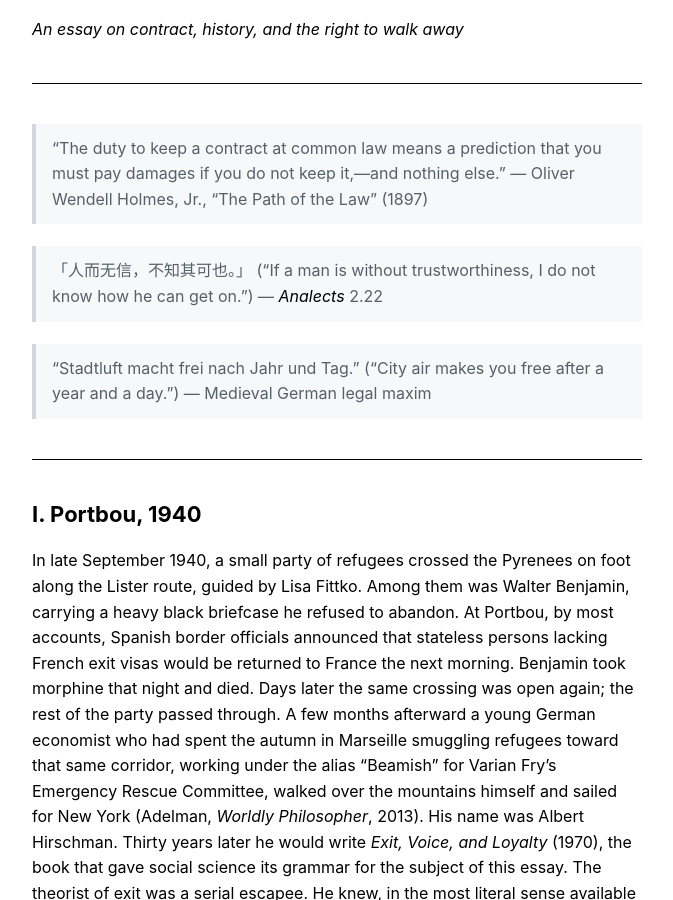
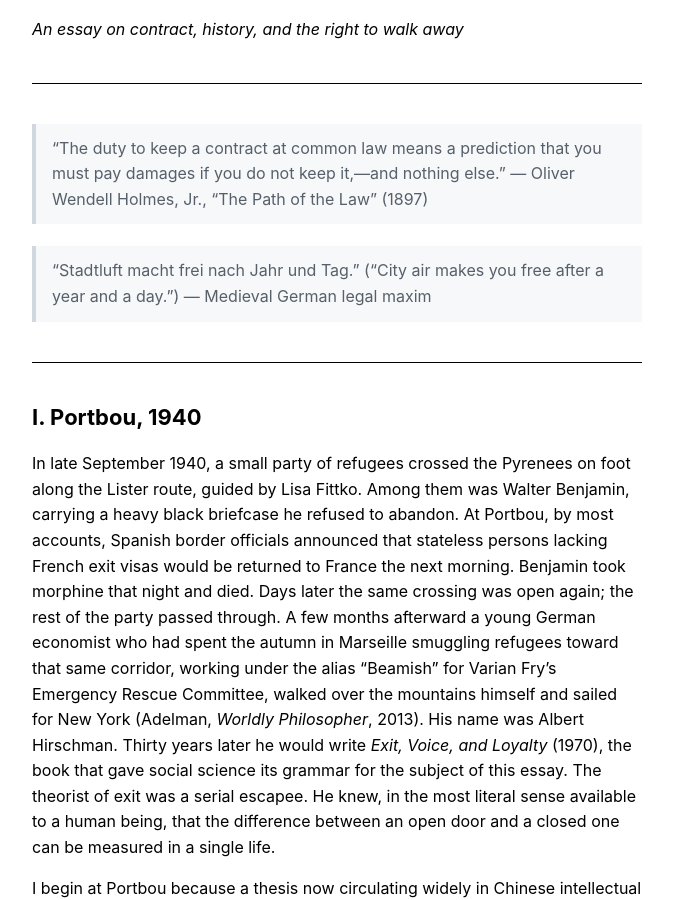
Before and after one commit to elemer1/elemer1.github.io, a Jekyll site: the page built from _markdown/The Price of Leaving.md, in a window 1280 px wide and 900 px high, scrolled down 368 px. Shown: the whole window, without its empty margins (303-976 px from the left). Built offline with Jekyll 4.4.1, drawn with Linux system fonts in a browser that asks for light colours.

Commit message:
Update The Price of Leaving.md

```diff
--- a/_markdown/The Price of Leaving.md
+++ b/_markdown/The Price of Leaving.md
@@ -13,9 +13,6 @@ math: false
 
 > "The duty to keep a contract at common law means a prediction that you must pay damages if you do not keep it,—and nothing else."
 > — Oliver Wendell Holmes, Jr., "The Path of the Law" (1897)
-
-> 「人而无信，不知其可也。」 ("If a man is without trustworthiness, I do not know how he can get on.")
-> — *Analects* 2.22
 
 > "Stadtluft macht frei nach Jahr und Tag." ("City air makes you free after a year and a day.")
 > — Medieval German legal maxim
```
